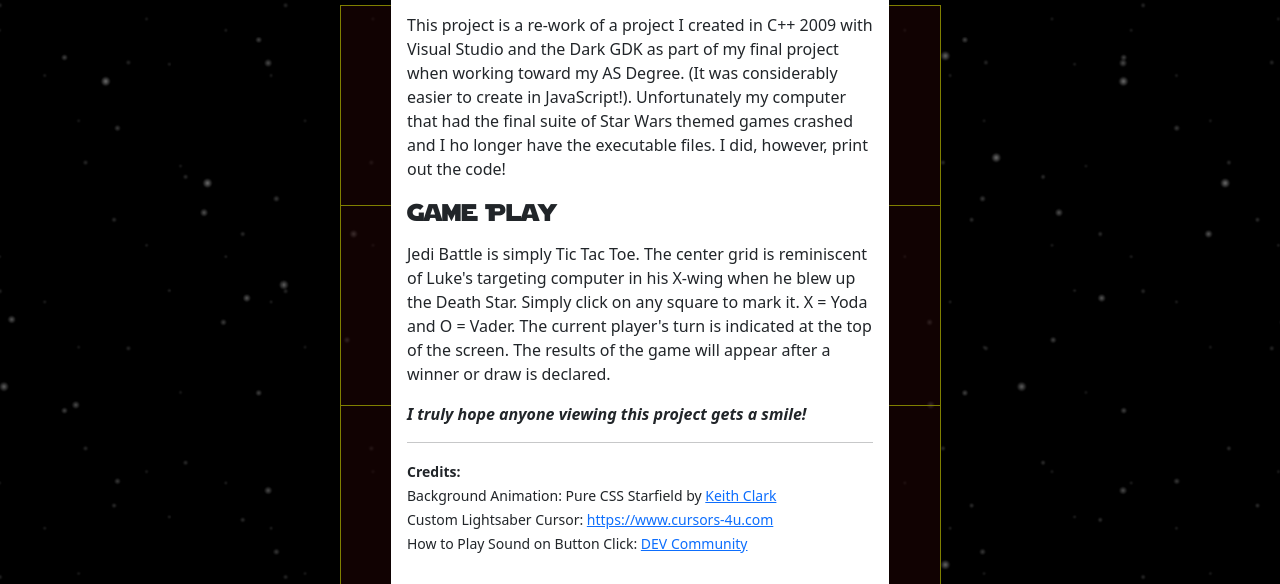
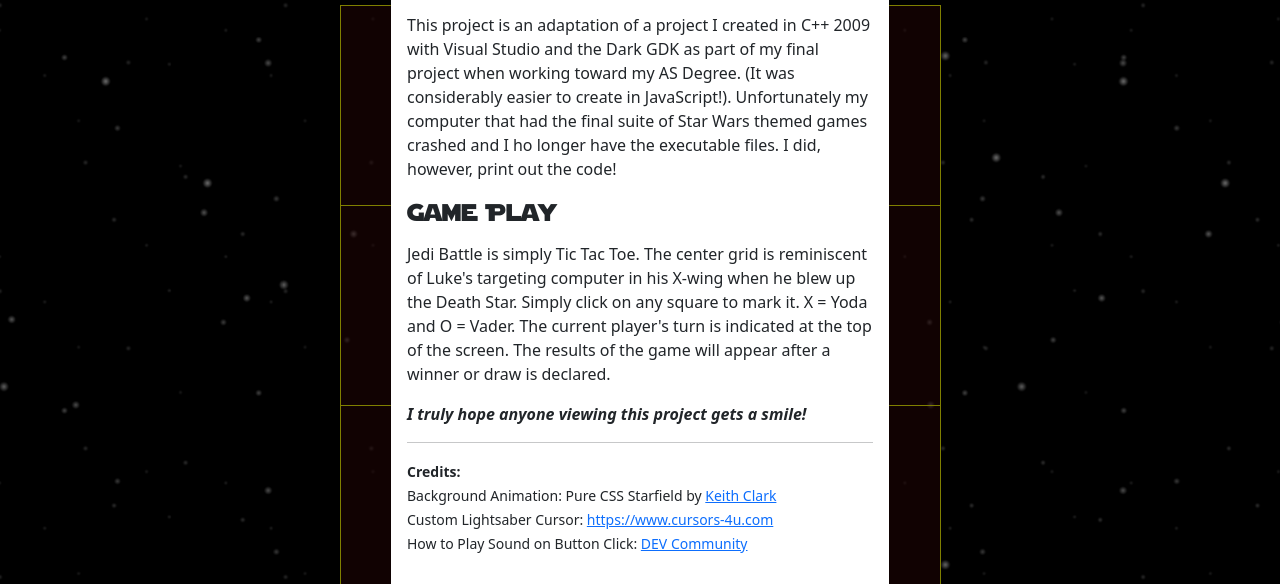
Before and after one commit to CMRapp/Star-Wars-Tic-Tac-Toe, a website: page jedibattle.html in a window 1280 px wide. Both pictures are taken after a click on the button "PROJECT NOTES | CREDITS | GAME PLAY". Shown: the part 166-750 px from the top of the page. Drawn offline with nearby package versions, Linux system fonts and the light colour scheme.

```diff
--- a/jedibattle.html
+++ b/jedibattle.html
@@ -28,7 +28,7 @@
           <button type="button" class="btn-close" data-bs-dismiss="modal" aria-label="Close"></button>
         </div>
         <div class="modal-body">
-          <p>This project is a re-work of a project I created in C++ 2009 with Visual Studio and the Dark GDK as part of my final project when working toward my AS Degree. (It was considerably easier to create in JavaScript!).
+          <p>This project is an adaptation of a project I created in C++ 2009 with Visual Studio and the Dark GDK as part of my final project when working toward my AS Degree. (It was considerably easier to create in JavaScript!).
             Unfortunately my computer that had the final suite of Star Wars themed games crashed and I ho longer have the executable files. I did, however,
             print out the code!</p>
           <h4>Game Play</h4>
```
